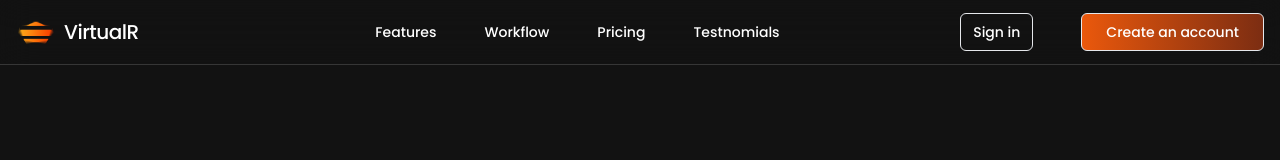
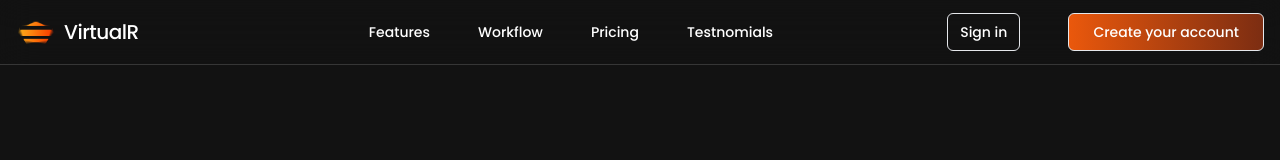
Before and after one commit to codieSam/VirtualR, a React (Vite) app: page / in a window 1280 px wide. Shown: the top 160 px of the page. Built offline with nearby package versions, Linux system fonts and the light colour scheme.

Commit message:
just one line of code

```diff
--- a/src/components/Navbar.jsx
+++ b/src/components/Navbar.jsx
@@ -34,7 +34,7 @@ function Navbar() {
               Sign in
             </button>
             <button className="border rounded-md px-6 py-2 bg-gradient-to-r from-orange-600 to-orange-900">
-              Create an account
+              Create your account
             </button>
           </div>
 
```
